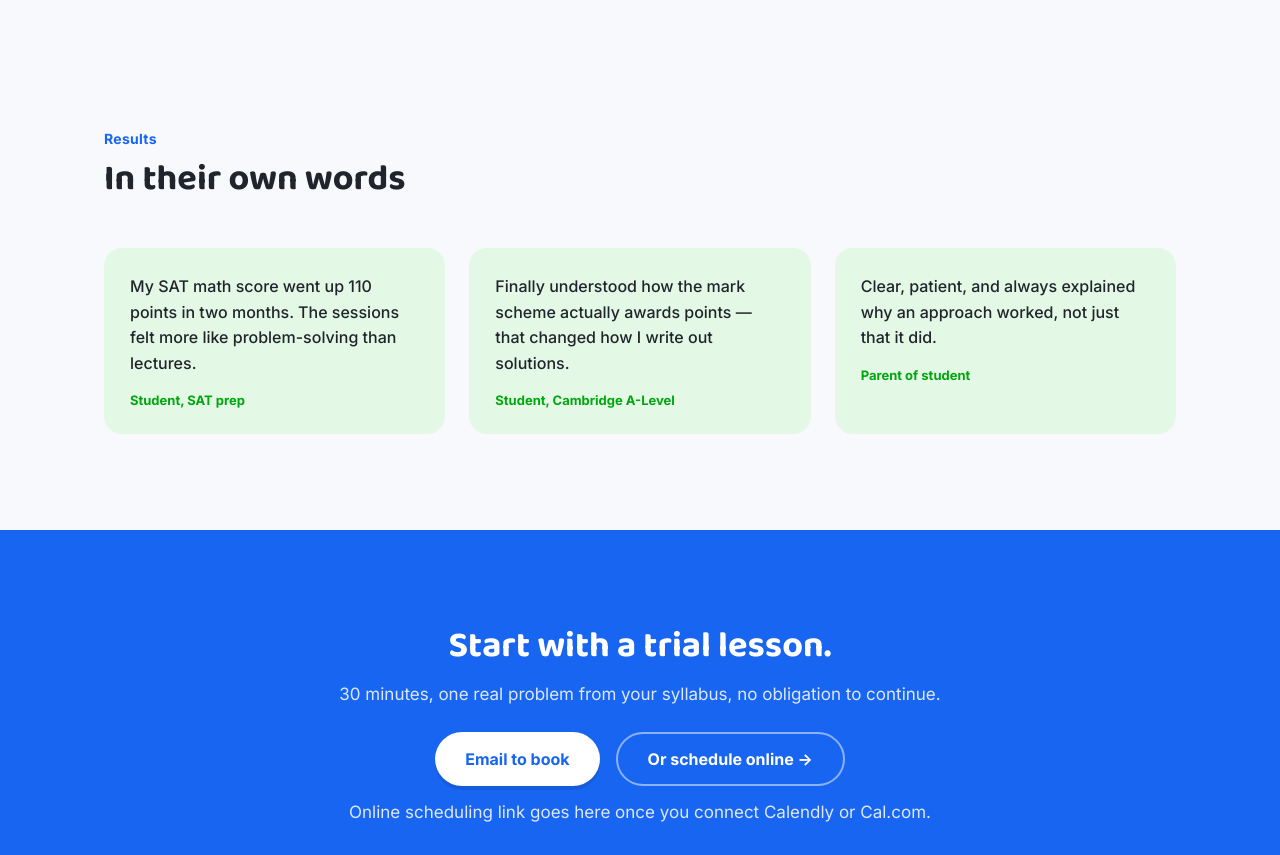
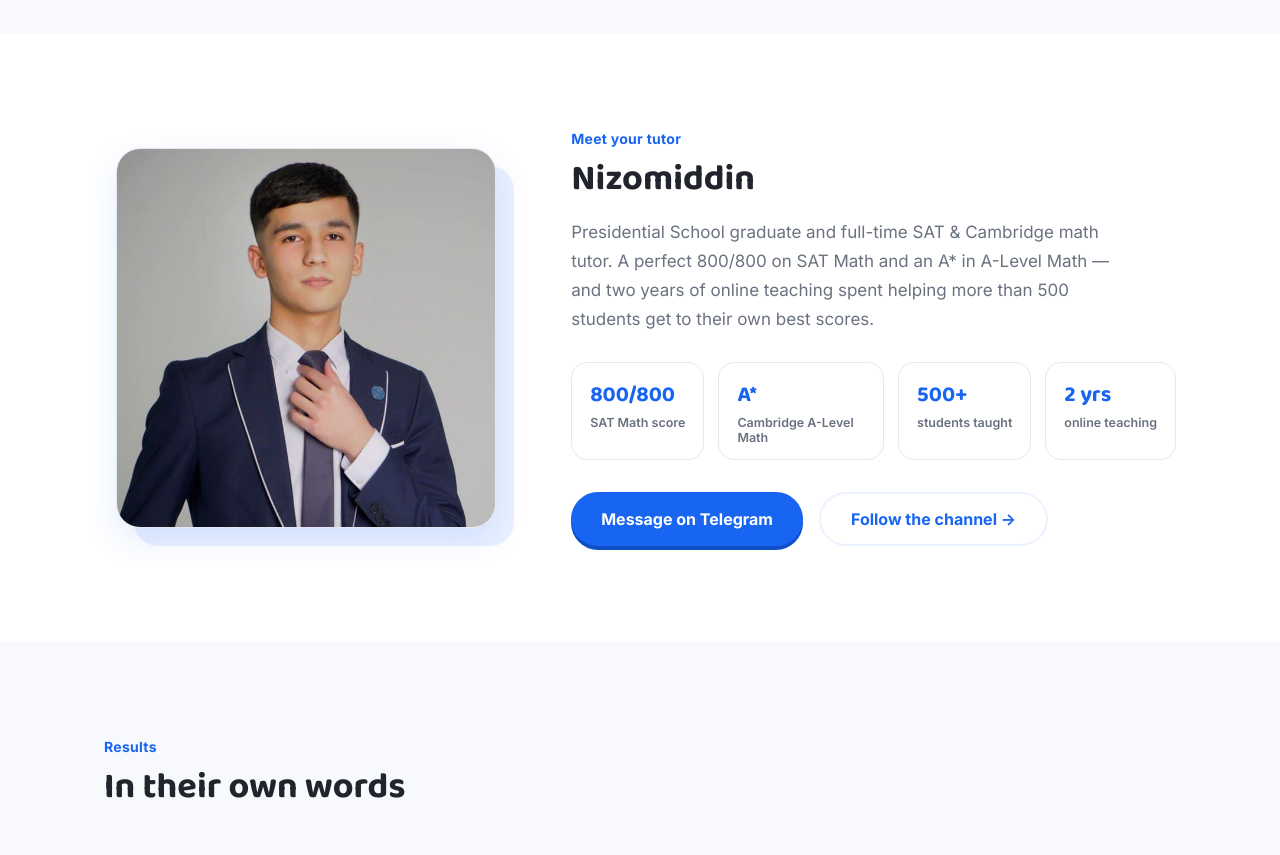
Before and after one commit to Akobir255/tutoring-site, a React (Vite) app: page / in a window 1280 px wide. Shown: the part 1880-2735 px from the top of the page. Built offline with nearby package versions, Linux system fonts and the light colour scheme.

Commit message:
Add tutor section and Telegram contact

```diff
--- a/src/App.css
+++ b/src/App.css
@@ -269,3 +269,87 @@
 @media (max-width: 600px) {
   .footer__inner { flex-direction: column; gap: 6px; }
 }
+
+/* ---------- About Tutor ---------- */
+.tutor { padding: 96px 0; background: #fff; }
+
+.tutor__inner {
+  display: grid;
+  grid-template-columns: 0.8fr 1.2fr;
+  gap: 64px;
+  align-items: center;
+}
+
+.tutor__photo-wrap {
+  position: relative;
+  max-width: 380px;
+  justify-self: center;
+}
+
+.tutor__photo-wrap::before {
+  content: "";
+  position: absolute;
+  inset: 18px -18px -18px 18px;
+  border-radius: 24px;
+  background: var(--blue-soft);
+  z-index: 0;
+}
+
+.tutor__photo {
+  position: relative;
+  z-index: 1;
+  display: block;
+  width: 100%;
+  border-radius: 24px;
+  border: 1px solid var(--line);
+  box-shadow: 0 12px 32px rgba(24, 101, 242, 0.12);
+}
+
+.tutor__heading {
+  font-size: 36px;
+  margin-top: 12px;
+}
+
+.tutor__bio {
+  margin-top: 18px;
+  color: var(--text-soft);
+  font-size: 17px;
+  line-height: 1.7;
+  max-width: 52ch;
+}
+
+.tutor__stats {
+  display: grid;
+  grid-template-columns: repeat(4, auto);
+  gap: 14px;
+  margin-top: 28px;
+}
+
+.tutor__stat {
+  background: #fff;
+  border: 1px solid var(--line);
+  border-radius: 16px;
+  padding: 14px 18px;
+  display: flex;
+  flex-direction: column;
+  gap: 2px;
+}
+
+.tutor__stat-value {
+  font-family: var(--font-display);
+  font-size: 22px;
+  font-weight: 700;
+  color: var(--blue);
+}
+
+.tutor__stat-label {
+  font-size: 12.5px;
+  font-weight: 600;
+  color: var(--text-soft);
+}
+
+@media (max-width: 900px) {
+  .tutor__inner { grid-template-columns: 1fr; gap: 44px; }
+  .tutor__photo-wrap { max-width: 320px; }
+  .tutor__stats { grid-template-columns: repeat(2, 1fr); }
+}
--- /dev/null
+++ b/src/components/AboutTutor.jsx
@@ -0,0 +1,58 @@
+const STATS = [
+  { value: '800/800', label: 'SAT Math score' },
+  { value: 'A*', label: 'Cambridge A-Level Math' },
+  { value: '500+', label: 'students taught' },
+  { value: '2 yrs', label: 'online teaching' },
+]
+
+export default function AboutTutor() {
+  return (
+    <section id="tutor" className="tutor">
+      <div className="container tutor__inner">
+        <div className="tutor__photo-wrap">
+          <img
+            src="/tutor.jpg"
+            alt="Nizomiddin, SAT and Cambridge math tutor"
+            className="tutor__photo"
+            loading="lazy"
+          />
+        </div>
+        <div className="tutor__copy">
+          <p className="eyebrow">Meet your tutor</p>
+          <h2 className="tutor__heading">Nizomiddin</h2>
+          <p className="tutor__bio">
+            Presidential School graduate and full-time SAT &amp; Cambridge math tutor.
+            A perfect 800/800 on SAT Math and an A* in A-Level Math — and two years of
+            online teaching spent helping more than 500 students get to their own best scores.
+          </p>
+          <div className="tutor__stats">
+            {STATS.map((s) => (
+              <div key={s.label} className="tutor__stat">
+                <span className="tutor__stat-value">{s.value}</span>
+                <span className="tutor__stat-label">{s.label}</span>
+              </div>
+            ))}
+          </div>
+          <div className="hero__actions">
+            <a
+              href="https://t.me/Nizomiddin_6585"
+              target="_blank"
+              rel="noreferrer"
+              className="btn btn-primary"
+            >
+              Message on Telegram
+            </a>
+            <a
+              href="https://t.me/Nizomiddins_blog"
+              target="_blank"
+              rel="noreferrer"
+              className="btn btn-ghost"
+            >
+              Follow the channel →
+            </a>
+          </div>
+        </div>
+      </div>
+    </section>
+  )
+}
--- a/src/components/Booking.jsx
+++ b/src/components/Booking.jsx
@@ -5,10 +5,17 @@ export default function Booking() {
         <h2>Start with a trial lesson.</h2>
         <p>30 minutes, one real problem from your syllabus, no obligation to continue.</p>
         <div className="hero__actions" style={{ justifyContent: 'center', marginTop: 28 }}>
-          <a href="mailto:hello@nizomiddintutor.com" className="btn btn-primary">Email to book</a>
-          <a href="#" className="btn btn-ghost">Or schedule online →</a>
+          <a
+            href="https://t.me/Nizomiddin_6585"
+            target="_blank"
+            rel="noreferrer"
+            className="btn btn-primary"
+          >
+            Message on Telegram
+          </a>
+          <a href="mailto:hello@nizomiddintutor.com" className="btn btn-ghost">Or email to book</a>
         </div>
-        <p className="booking__note">Online scheduling link goes here once you connect Calendly or Cal.com.</p>
+        <p className="booking__note">Fastest reply on Telegram: @Nizomiddin_6585</p>
       </div>
     </section>
   )
--- a/src/components/Header.jsx
+++ b/src/components/Header.jsx
@@ -9,6 +9,7 @@ export default function Header() {
           <Link to="/learn">Learn</Link>
           <Link to="/#subjects">Subjects</Link>
           <Link to="/#approach">Approach</Link>
+          <Link to="/#tutor">Tutor</Link>
           <Link to="/#testimonials">Results</Link>
         </nav>
         <Link to="/#book" className="btn btn-ghost header__cta">Book a trial lesson</Link>
--- a/src/pages/Home.jsx
+++ b/src/pages/Home.jsx
@@ -1,6 +1,7 @@
 import Hero from '../components/Hero.jsx'
 import Subjects from '../components/Subjects.jsx'
 import Approach from '../components/Approach.jsx'
+import AboutTutor from '../components/AboutTutor.jsx'
 import Testimonials from '../components/Testimonials.jsx'
 import Booking from '../components/Booking.jsx'
 
@@ -10,6 +11,7 @@ export default function Home() {
       <Hero />
       <Subjects />
       <Approach />
+      <AboutTutor />
       <Testimonials />
       <Booking />
     </>
```
Also changed, not shown: public/tutor.jpg (added).
